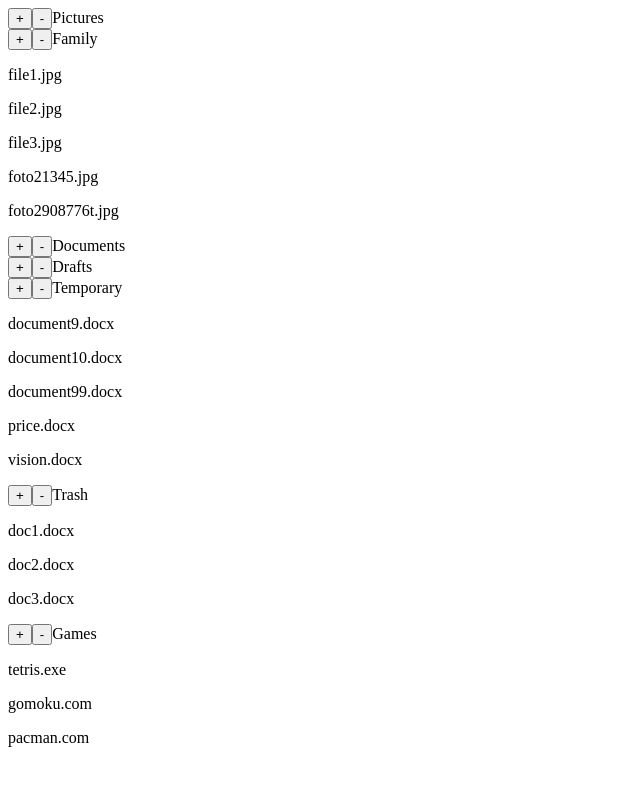
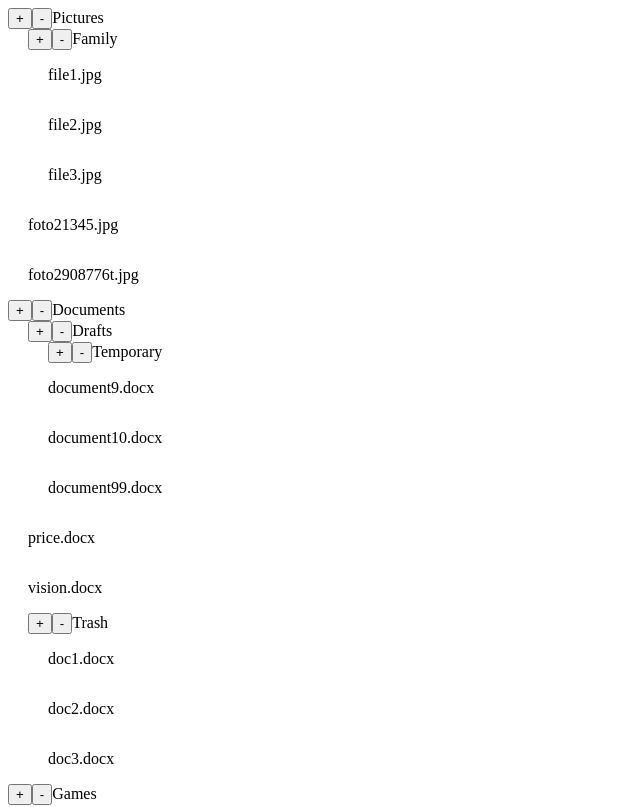
Before and after one commit to evoytenkoapps/angular-expand-tree, an Angular app: page / in a window 1280 px wide. Shown: the top 807 px of the page, without its empty margins (0-640 px from the left). Built offline with nearby package versions, Linux system fonts and the light colour scheme.

Commit message:
show folders

```diff
--- a/src/app/components/tree-node/tree-node.component.html
+++ b/src/app/components/tree-node/tree-node.component.html
@@ -3,6 +3,7 @@
 <ng-container *ngIf="someData.type === 'folder'">
   <app-folder [name]="someData.name"></app-folder>
   <app-tree-node
+    class="tree-node"
     *ngFor="let children of someData.children"
     [someData]="children"
   >
```
